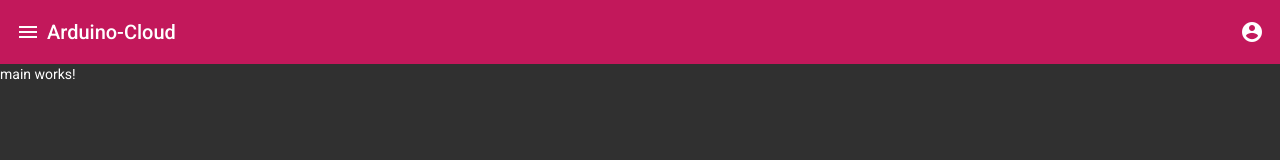
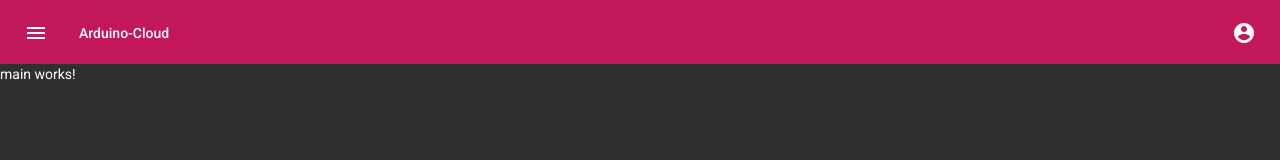
Before and after one commit to arduino-cloud-collection/frontend, an Angular app: page / in a window 1280 px wide. Shown: the top 160 px of the page. Built offline with nearby package versions, Linux system fonts and the light colour scheme; sample sign-in values are in the browser's storage.

Commit message:
Added buttons

```diff
--- a/src/app/public/toolbar/toolbar.module.ts
+++ b/src/app/public/toolbar/toolbar.module.ts
@@ -4,6 +4,7 @@ import { ToolbarComponent } from './toolbar/toolbar.component';
 import {MatToolbarModule} from '@angular/material/toolbar';
 import {MatIconModule} from '@angular/material/icon';
 import {FlexLayoutModule} from '@angular/flex-layout';
+import {MatButtonModule} from '@angular/material/button';
 
 
 @NgModule({
@@ -12,7 +13,8 @@ import {FlexLayoutModule} from '@angular/flex-layout';
     CommonModule,
     MatToolbarModule,
     MatIconModule,
-    FlexLayoutModule
+    FlexLayoutModule,
+    MatButtonModule
 
   ],
   exports: [
--- a/src/app/public/toolbar/toolbar/toolbar.component.html
+++ b/src/app/public/toolbar/toolbar/toolbar.component.html
@@ -1,8 +1,14 @@
 <mat-toolbar color="primary">
   <mat-toolbar-row>
-    <mat-icon>menu</mat-icon>
-    <span class="spacer">Arduino-Cloud</span>
+    <button mat-icon-button aria-label="menu-button">
+      <mat-icon>menu</mat-icon>
+    </button>
+    <button mat-button>
+      <span class="spacer">Arduino-Cloud</span>
+    </button>
     <span class="filler"></span>
-    <mat-icon>account_circle</mat-icon>
+    <button mat-icon-button aria-label="user-button">
+      <mat-icon>account_circle</mat-icon>
+    </button>
   </mat-toolbar-row>
 </mat-toolbar>
```
